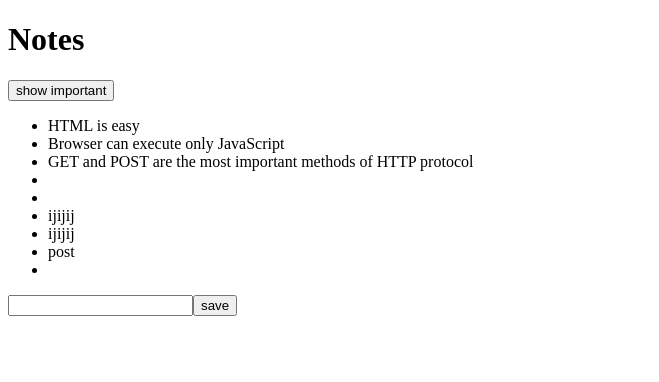
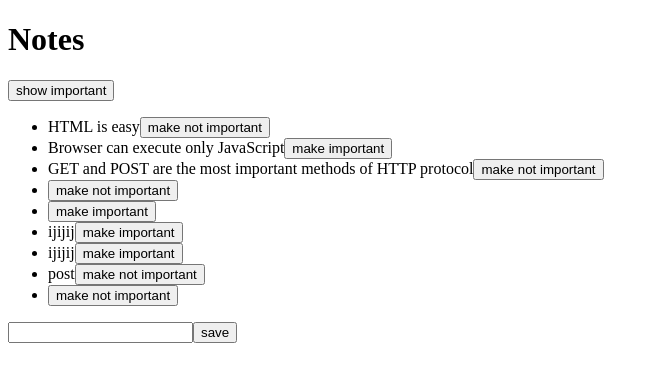
Before and after one commit to Mania124/fullstackopen, a React (Vite) app: page / in a window 1280 px wide. Shown: the top 382 px of the page, without its empty margins (0-659 px from the left). Built offline with nearby package versions, Linux system fonts and the light colour scheme; data requests are answered from the project's data file.

Commit message:
add: toggle importance of notes

```diff
--- a/src/App.jsx
+++ b/src/App.jsx
@@ -19,6 +19,16 @@ const App = () => {
   }
   useEffect(hook, [])
   console.log('render', notes.length, 'notes')
+
+    const toggleImportanceOf = id => {
+    const url = `http://localhost:3001/notes/${id}`
+    const note = notes.find(n => n.id === id)
+    const changedNote = { ...note, important: !note.important }
+
+    axios.put(url, changedNote).then(response => {
+      setNotes(notes.map(note => note.id === id ? response.data : note))
+    })
+  }
 
   const addNote = event => {
   event.preventDefault()
@@ -50,7 +60,11 @@ const App = () => {
       </div>
       <ul>
         {notesToShow.map(note =>
-          <Note key={note.id} note={note} />
+          <Note
+          key={note.id}
+          note={note}
+          toggleImportance={() => toggleImportanceOf(note.id)}
+          />
         )}
       </ul>
       <form onSubmit={addNote}>
--- a/src/components/Note.jsx
+++ b/src/components/Note.jsx
@@ -1,6 +1,13 @@
-const Note = ({ note }) => {
-    // console.log('Note component rendered with note:', note.id)
-    return <li>{note.content}</li>
+const Note = ({ note, toggleImportance }) => {
+  const label = note.important
+    ? 'make not important' : 'make important';
+
+  return (
+    <li>
+      {note.content}
+      <button onClick={toggleImportance}>{label}</button>
+    </li>
+  )
 }
 
 export default Note
```
Also changed, not shown: 1 other file (tests, documents, lock files or other folders).
